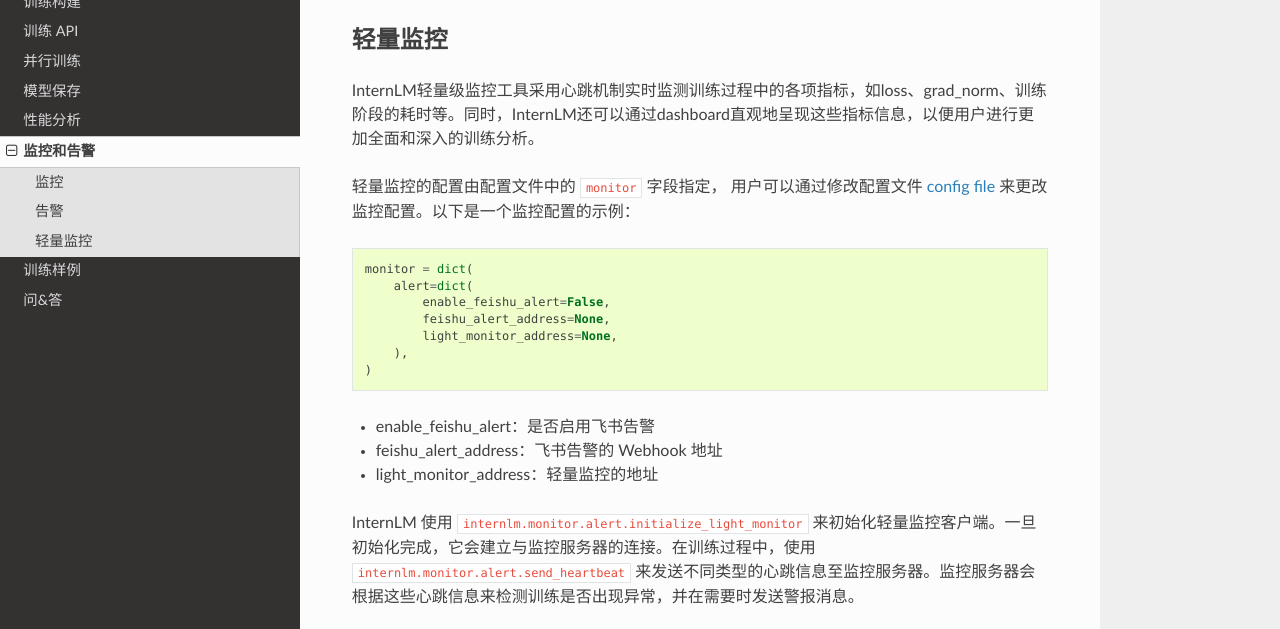
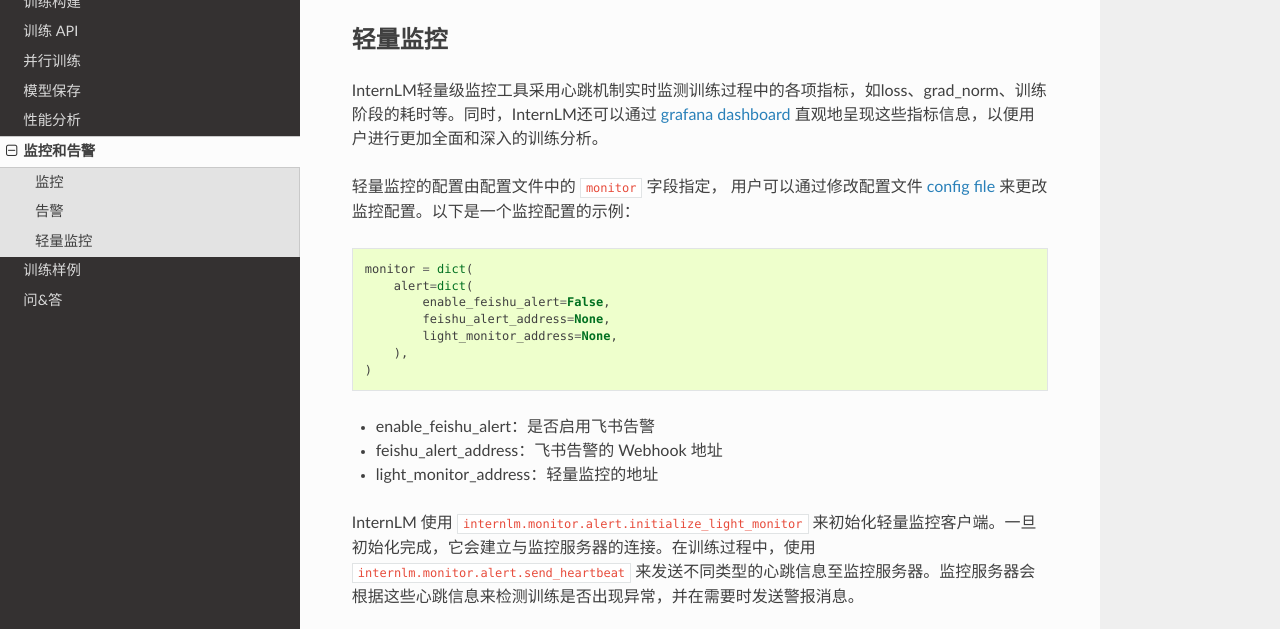
Before and after one commit to InternLM/InternLM, a Sphinx documentation site: the page built from doc/code-docs/source/monitor.rst, in a window 1280 px wide and 900 px high, scrolled down 781 px, cut to the strip 177-806 px from the top of the window. Built offline with Sphinx 7.4.7 and the Read the Docs theme 2.0.0, drawn with Linux system fonts in a browser that asks for light colours.

Commit message:
update monitor config doc continue

```diff
--- a/doc/code-docs/source/monitor.rst
+++ b/doc/code-docs/source/monitor.rst
@@ -24,7 +24,7 @@
 轻量监控
 -----------------
 
-InternLM轻量级监控工具采用心跳机制实时监测训练过程中的各项指标，如loss、grad_norm、训练阶段的耗时等。同时，InternLM还可以通过dashboard直观地呈现这些指标信息，以便用户进行更加全面和深入的训练分析。
+InternLM轻量级监控工具采用心跳机制实时监测训练过程中的各项指标，如loss、grad_norm、训练阶段的耗时等。同时，InternLM还可以通过 `grafana dashboard <https://grafana.com/grafana/dashboards/>`_ 直观地呈现这些指标信息，以便用户进行更加全面和深入的训练分析。
 
 轻量监控的配置由配置文件中的 ``monitor`` 字段指定， 用户可以通过修改配置文件 `config file <https://github.com/InternLM/InternLM/blob/main/configs/7B_sft.py>`_ 来更改监控配置。以下是一个监控配置的示例：
 
```
Also changed, not shown: 1 other file.
